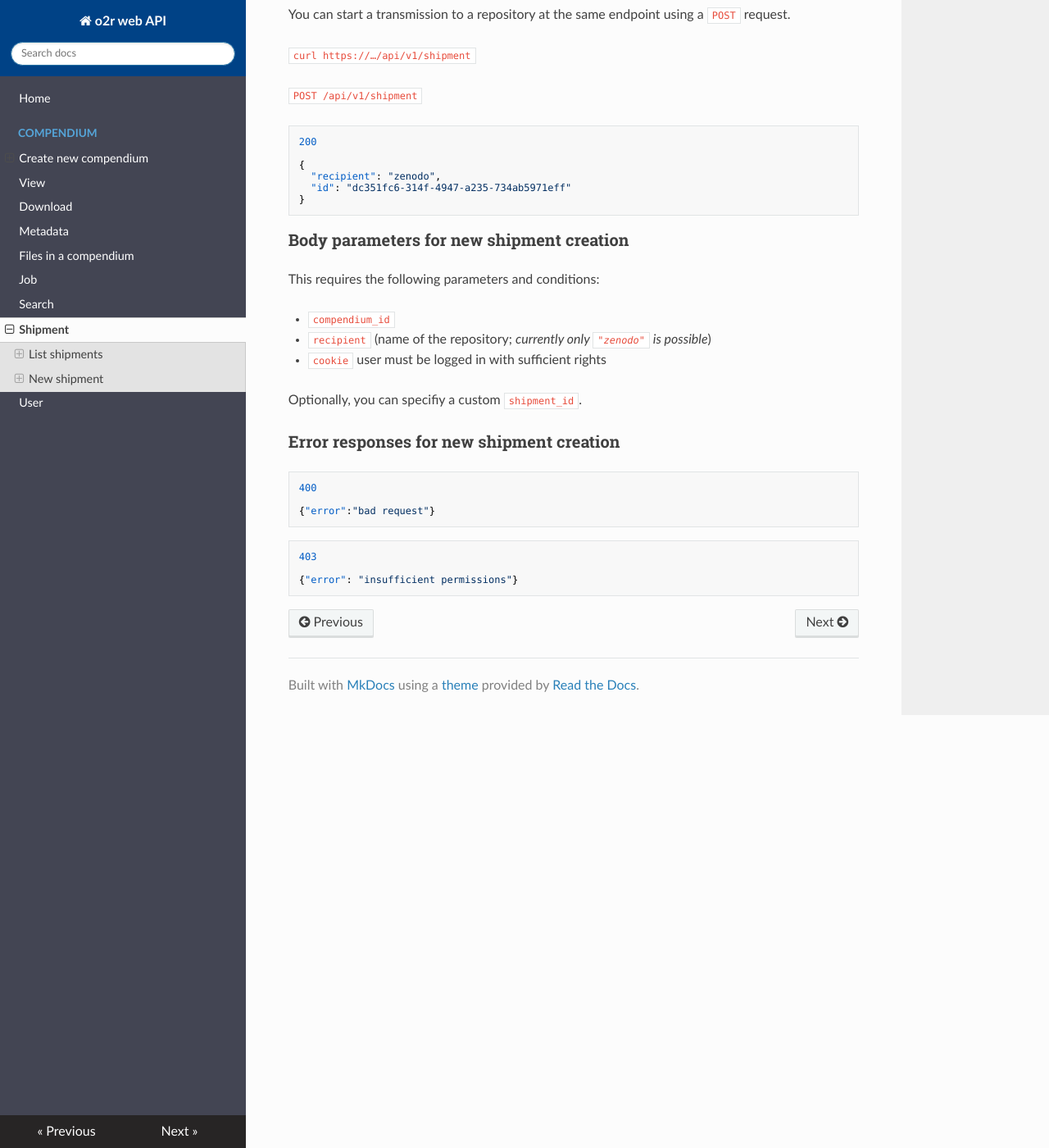
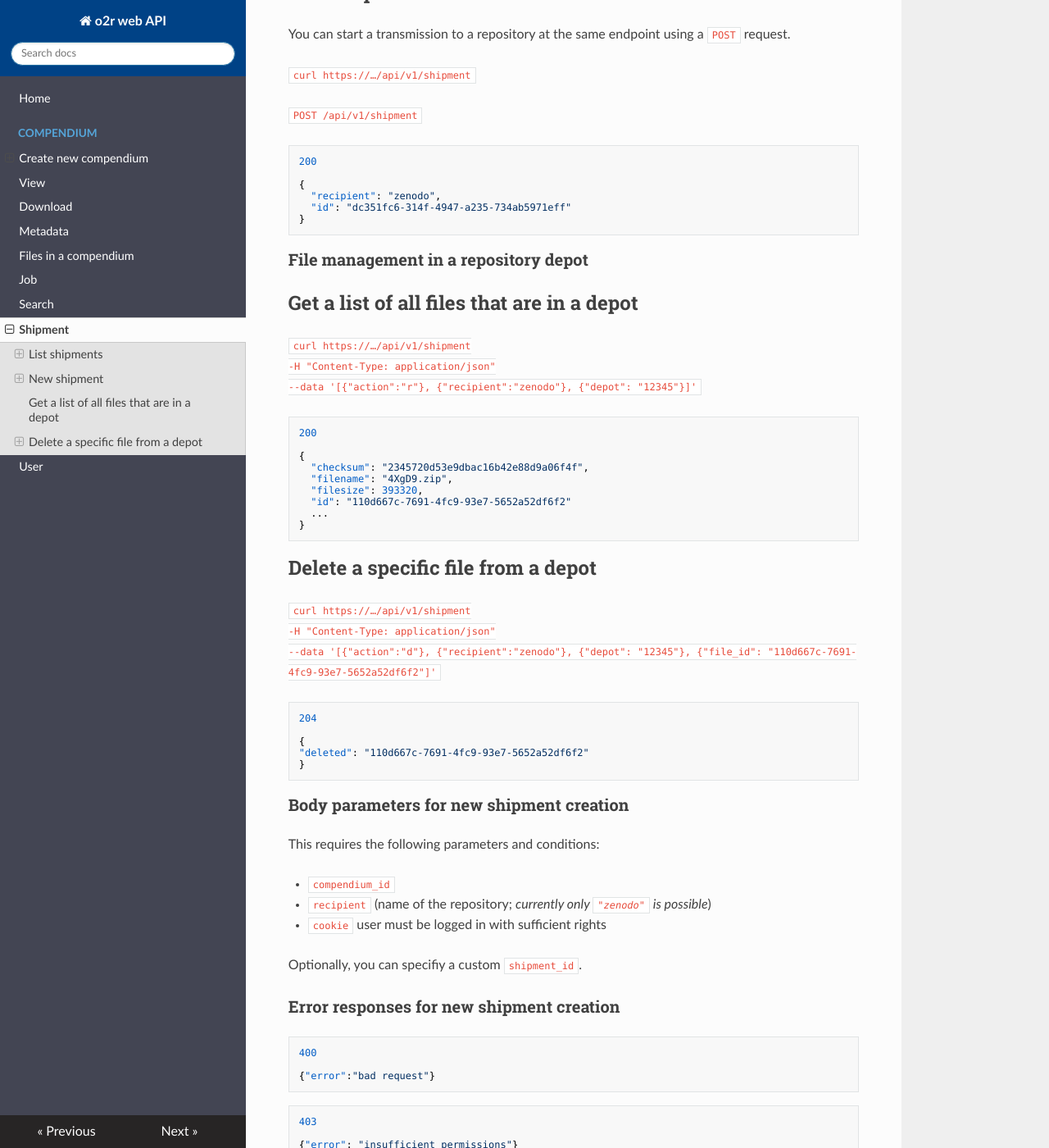
Before and after one commit to o2r-project/api, an MkDocs documentation site: the page built from docs/shipment.md, in a window 1280 px wide and 1400 px high, scrolled down 1234 px. Shown: the whole window at 82% size. Built offline with MkDocs 1.6.1, drawn with Linux system fonts in a browser that asks for light colours; nearby versions of some CDN libraries; old or Windows-style settings are respelled for this version of MkDocs; some of the changed text lies outside the part shown.

Commit message:
Update shipment.md

````diff
--- a/docs/shipment.md
+++ b/docs/shipment.md
@@ -1,6 +1,6 @@
 # Ship compendia and metadata
 
-Shipments are used to deliver ERCs or their metadata to third party repositories or archives.
+Shipments are used to deliver ERCs or their metadata to third party repositories or archives. This section covers shipment related requests, including repository file management.
 
 ## List shipments
 
@@ -72,6 +72,42 @@ You can start a transmission to a repository at the same endpoint using a `POST`
 }
 ```
 
+### File management in a repository depot
+
+## Get a list of all files that are in a depot
+
+`curl https://…/api/v1/shipment
+-H "Content-Type: application/json"
+--data '[{"action":"r"}, {"recipient":"zenodo"}, {"depot": "12345"}]'
+`
+
+```json
+200
+
+{
+  "checksum": "2345720d53e9dbac16b42e88d9a06f4f",
+  "filename": "4XgD9.zip",
+  "filesize": 393320,
+  "id": "110d667c-7691-4fc9-93e7-5652a52df6f2"
+  ...
+}
+```
+
+## Delete a specific file from a depot
+
+`curl https://…/api/v1/shipment
+-H "Content-Type: application/json"
+--data '[{"action":"d"}, {"recipient":"zenodo"}, {"depot": "12345"}, {"file_id": "110d667c-7691-4fc9-93e7-5652a52df6f2"]'
+`
+
+```json
+204
+
+{
+"deleted": "110d667c-7691-4fc9-93e7-5652a52df6f2"
+}
+```
+
 ### Body parameters for new shipment creation
 
 This requires the following parameters and conditions:
````
